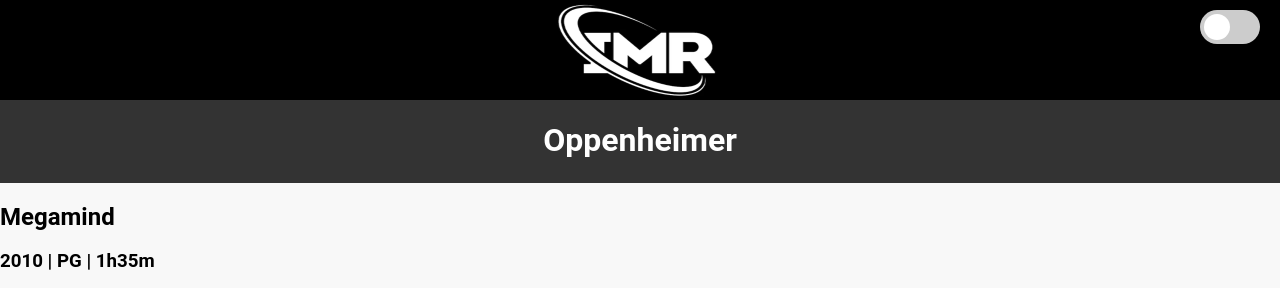
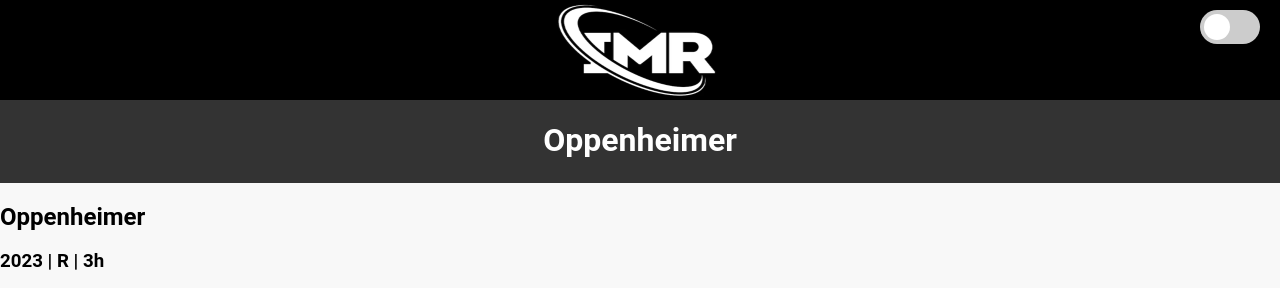
Before and after one commit to jchallenger4/ISTAFinalProject, a plain HTML site: page html/Oppenheimer.html in a window 1280 px wide. Shown: the top 288 px of the page. Drawn offline with Linux system fonts and the light colour scheme; grey boxes are pictures that could not be loaded.

Commit message:
added more info to Oppenheimer.html

```diff
--- a/html/Oppenheimer.html
+++ b/html/Oppenheimer.html
@@ -37,8 +37,8 @@
 	</header>
 	<body>
 		<section class="movie-info">
-			<h1>Megamind</h1>
-			<h3>2010 | PG | 1h35m</h3>
+			<h1>Oppenheimer</h1>
+			<h3>2023 | R | 3h</h3>
 			<div class="youtube-vids">
 				<iframe width="560" height="315" src="https://www.youtube.com/embed/uYPbbksJxIg" title="YouTube video player" frameborder="0" allow="accelerometer; autoplay; clipboard-write; encrypted-media; gyroscope; picture-in-picture; web-share" referrerpolicy="strict-origin-when-cross-origin" allowfullscreen></iframe>
 			</div>
```
